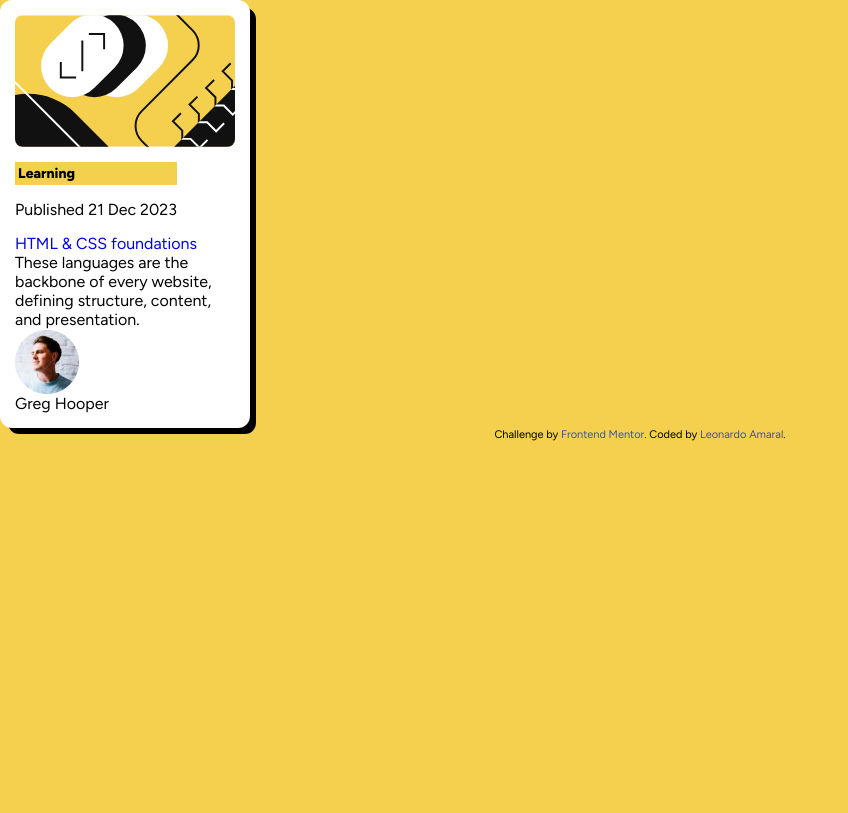
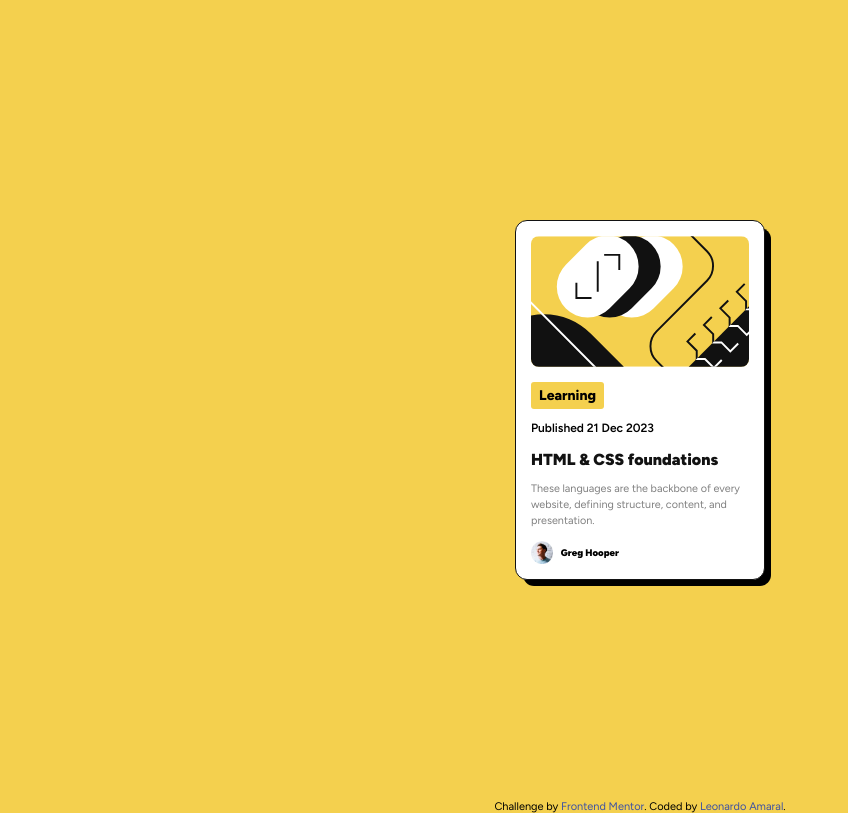
Before and after one commit to hangtime319/blog-preview-card-main, a plain HTML site: page blog-preview-card-main/index.html in a window 1280 px wide. Shown: the whole page, without its empty margins (0-848 px from the left). Drawn offline with Linux system fonts and the light colour scheme.

Commit message:
Adicionando classes no index.html e estilizando no style.css

```diff
--- a/blog-preview-card-main/assets/style.css
+++ b/blog-preview-card-main/assets/style.css
@@ -15,10 +15,7 @@ body {
     font-family: "Figtree", Helvetica, sans-serif;
     font-size: 16px;
     background-color: var(--yellow);
-    /* display: flex; */
-    /* justify-content: center;
-    align-items: center;
-    flex-direction: column; */
+
 }
 
 img {
@@ -30,14 +27,21 @@ a {
     text-decoration: none;
 }
 
+main {
+    display: flex;
+    justify-content: center;
+    align-items: center;
+    height: 100vh;
+}
+
 .container {
     display: flex;
     justify-content: center;
-    align-items: flex-start;
     flex-direction: column;
     max-width: 250px;
     background-color: var(--white);
     padding: 15px;
+    border: 1px solid var(--black);
     border-radius: 12px;
     box-shadow: 7px 7px 0px -1px rgba(0,0,0,1);
 }
@@ -47,18 +51,57 @@ a {
 }
 
 .status {
+    display: flex;
+    align-items: flex-start;
+    flex-direction: column;
     margin: 15px 0;
 }
 
 .status h3 {
     font-size: 0.875rem;
     font-weight: 800;
-    margin-bottom: 15px;
-    padding: 3px;
+    margin-bottom: 12px;
+    padding: 5px 8px;
+    border-radius: 3px;
     background-color: var(--yellow);
 }
 
+.status p {
+    font-size: 0.75rem;
+    font-weight: 600;
+}
 
+#enterprise {
+    font-weight: 900;
+    color: var(--black);
+}
+
+#enterprise:hover {
+    color: var(--yellow);
+}
+
+#description {
+    font-size: 0.675rem;
+    line-height: 1.5;
+    font-weight: 400;
+    color: var(--grey);
+    margin: 12px 0;
+}
+
+.avatar {
+    display: flex;
+    align-items: center;
+}
+
+.avatar img {
+    width: 10%;
+    margin-right: 8px;
+}
+
+.avatar span {
+    font-size: 0.6rem;
+    font-weight: 900;
+}
 
 
 .attribution {
--- a/blog-preview-card-main/index.html
+++ b/blog-preview-card-main/index.html
@@ -25,9 +25,9 @@
         <p>Published 21 Dec 2023</p>
       </div>
 
-      <a href="#">HTML & CSS foundations</a>
+      <a id="enterprise" href="#">HTML & CSS foundations</a>
 
-      <p>These languages are the backbone of every website, defining structure, content, and presentation.</p>
+      <p id="description">These languages are the backbone of every website, defining structure, content, and presentation.</p>
 
       <div class="avatar">
         <img src="assets/images/image-avatar.webp" alt="Avatar">
```
